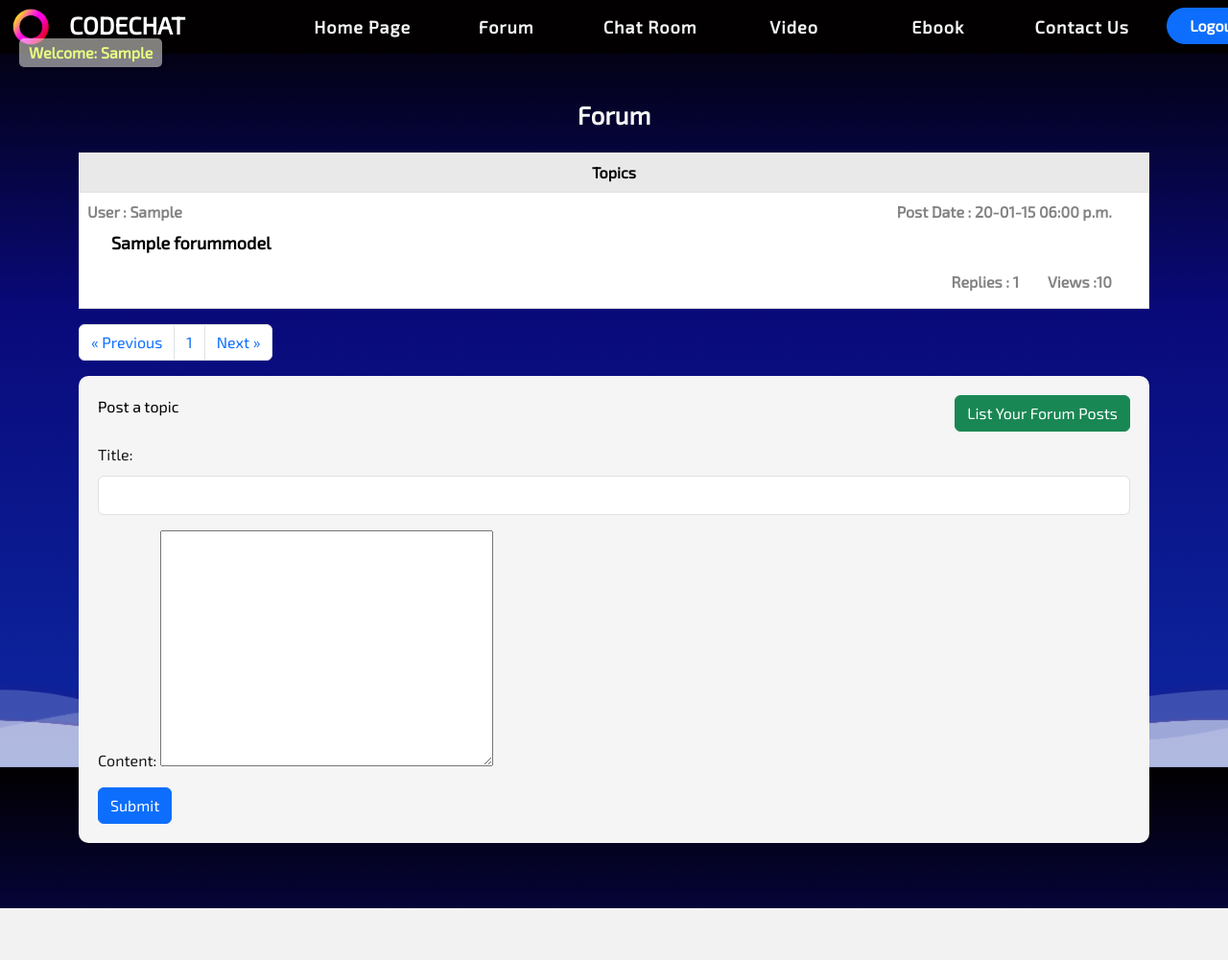
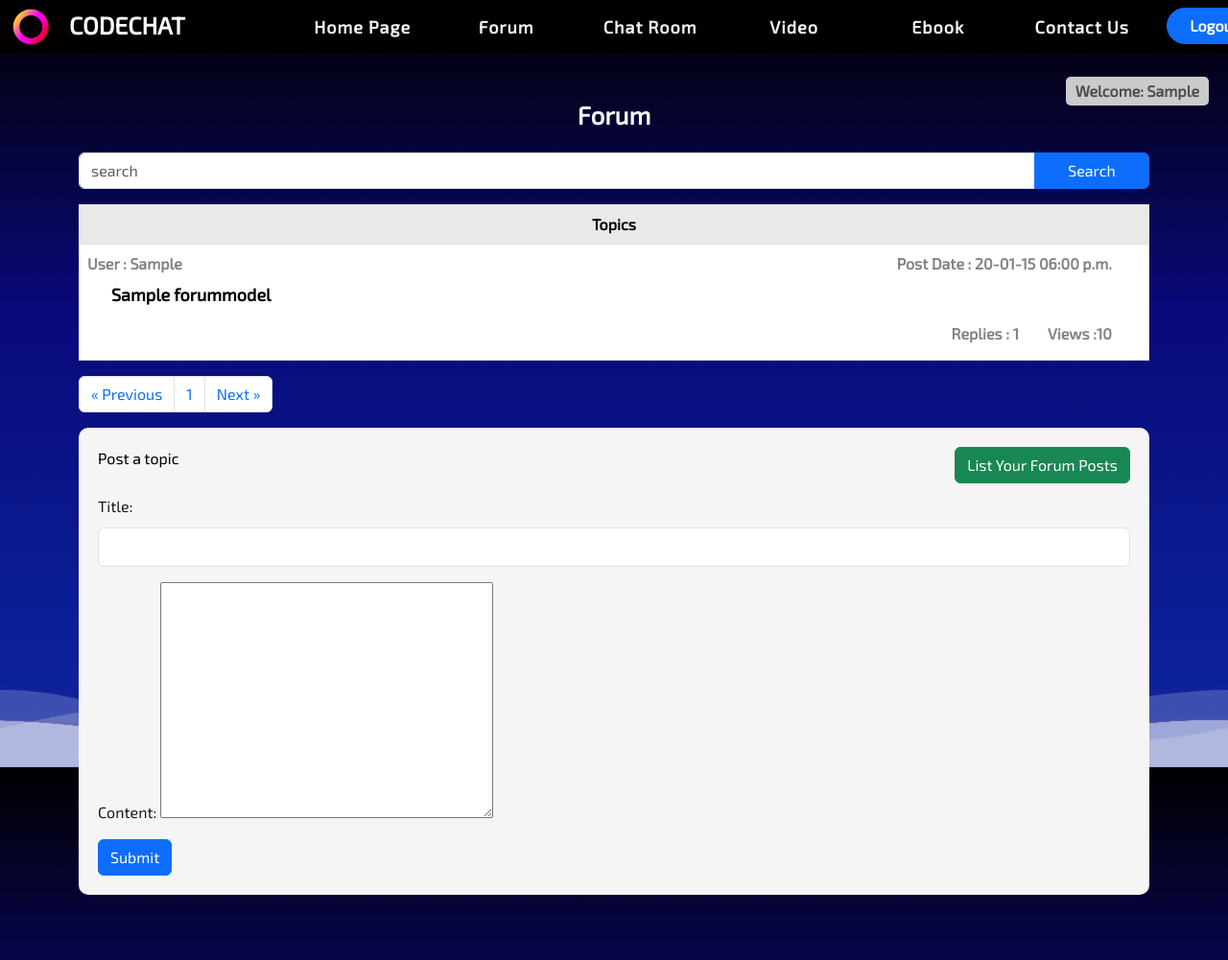
Before and after one commit to Jordanlui2024/djangochat, a Django app: page /forum/forumlist/1/ in a window 1280 px wide. Shown: the whole page at 96% size. Before the commit the page ends 947 px from the top, so only its background shows below. Run offline with Django 4.2, Linux system fonts and the light colour scheme; a user stored in the database is signed in; tables that the repository leaves empty hold one stand-in row (values such as "Sample post"); some libraries are stand-ins or nearby versions; some web fonts are replaced.

Commit message:
update user layout

```diff
--- a/core/templates/core/base.html
+++ b/core/templates/core/base.html
@@ -143,12 +143,13 @@
         </div>
       </div>
     </nav>
-
+    {% if request.user.is_authenticated %}
     <div class="welcome notranslate">
       Welcome:
       {{request.user.username | title}}
     </div>
     <div class="container">
+    {% endif %}
 
 
 
--- a/forum/templates/forumListPage.html
+++ b/forum/templates/forumListPage.html
@@ -13,7 +13,12 @@
 {% block content %}
 <div class="content">
     <div class="toptitle">Forum</div>
-
+    <form action="." method="GET">
+    <div class="input-group mb-3">
+    <input type="text" name="search" class="form-control" placeholder="search" value="{{search|default_if_none:''}}"" aria-label="search" aria-describedby="button-addon2">
+    <button class="btn btn-primary"  id="button-addon2" style="width:120px" type="submit">Search</button>
+    </div>
+    </form>
     <table class="table tableforum">
           <thead>
             <tr>
--- a/forum/views.py
+++ b/forum/views.py
@@ -6,7 +6,7 @@ from django.core.paginator import Paginator
 
 # Create your views here.
 def forumListPage(request, page=1):
-    # print(page)
+    search = ""
     listPerPage = 5
     if request.method == "POST":
         form = ForumForm(request.POST)
@@ -18,14 +18,25 @@ def forumListPage(request, page=1):
             return redirect('/forum/forumlist/1')
         else:
             print(forum.error)
+
+    elif request.method == "GET":
+        search = request.GET.get("search")
+        if search is not None:
+           print(search)
+           forumdata = ForumModel.objects.filter(title__icontains=search).order_by("-publication_date")
+        else:
+           print(search)
+           forumdata = ForumModel.objects.all().order_by("-publication_date")
+    else:
+        forumdata = ForumModel.objects.all().order_by("-publication_date")
+
     form = ForumForm()
-    forumdata = ForumModel.objects.all().order_by("-publication_date")
     paginator = Paginator(forumdata, listPerPage)
 
     forumlist = paginator.get_page(page)
     total_pages = paginator.num_pages
 
-    return render(request, "forumListPage.html", {"form": form, "forumlist": forumlist, "page":page, "total_pages":total_pages, "total_range":range(1, total_pages+1)})
+    return render(request, "forumListPage.html", {"form": form, "forumlist": forumlist, "page":page, "total_pages":total_pages, "total_range":range(1, total_pages+1), "search":search})
 
 def forumReplyPage(request, forum_id, page=1):
     forum = ForumModel.objects.get(id=forum_id)
--- a/static/css/style.css
+++ b/static/css/style.css
@@ -32,11 +32,11 @@ body > .skiptranslate {
 .cardroom{display:none; margin-left: 16px; margin-right: 16px; margin-bottom: 32px;}
 .welcome{
   position: fixed;
-  left: 20px;
-  margin-top: 40px;
-  background-color: rgb(254, 254, 247, 0.5);
+  right: 20px;
+  margin-top: 80px;
+  background-color: rgb(254, 254, 247, 0.8);
   font-weight: bold;
-  color:rgb(234, 255, 128);
+  color:rgb(78, 79, 76);
   white-space: nowrap;
   z-index:100;
   padding:3px 10px 3px 10px;
```
